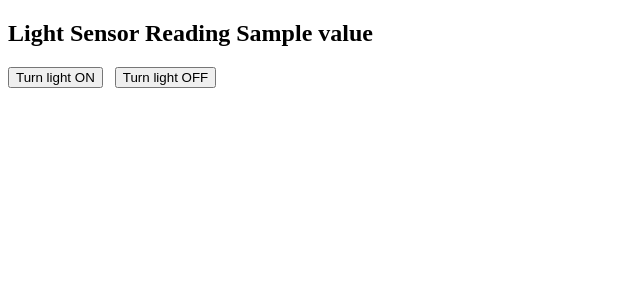
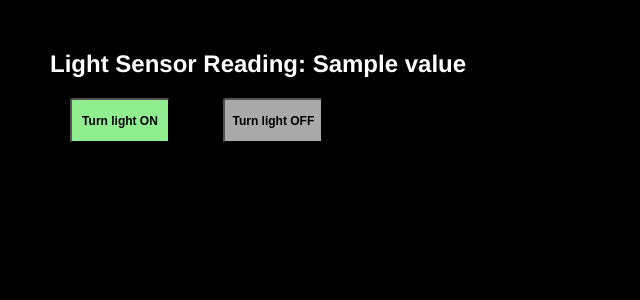
Before and after one commit to QuangTran304/Developer-Challenge-SpaceConcordia, a Flask app: template templates/hello.html in a window 1280 px wide. Shown: the top 300 px of the page, without its empty margins (0-640 px from the left). Run offline with Flask 2, Linux system fonts and the light colour scheme; the template is opened without the code that fills it: most values are stand-ins (such as "Sample title", 1, 10 or a date in 2020).

Commit message:
update 'hello.html'

```diff
--- a/templates/hello.html
+++ b/templates/hello.html
@@ -3,15 +3,43 @@
 <head>
     <meta charset="UTF-8">
     <title>{{ author }}'s webpage</title>
+    <style>
+        * {
+            margin: 0px;
+            background-color: black;
+        }
+        .mainSection {
+            color: white;
+            font-family: Helvetica;
+            padding: 50px;
+        }
+        #button1, #button2 {
+            margin: 20px;
+            height: 45px;
+            width: 100px;
+            border-radius: 3px;
+            font-weight: bold;
+            font-size: 9pt;
+        }
+        #button1 {
+            background-color: lightgreen;
+
+        }
+        #button2 {
+            background-color: darkgray;
+        }
+
+    </style>
 </head>
+
 <body>
+    <div class="mainSection">
+        <h2>Light Sensor Reading: {{ value }}</h2>
 
-    <h2>Light Sensor Reading {{ value }}</h2>
-
-    <form action="/" method="POST">
-        <input type="submit" name="submit" value="Turn light ON">&nbsp;&nbsp;
-        <input type="submit" name="submit" value="Turn light OFF">
-    </form>
-
+        <form action="/" method="POST">
+            <input type="submit" id="button1" name="submit" value="Turn light ON">&nbsp;&nbsp;
+            <input type="submit" id="button2" name="submit" value="Turn light OFF">
+        </form>
+    </div>
 </body>
 </html>
```
